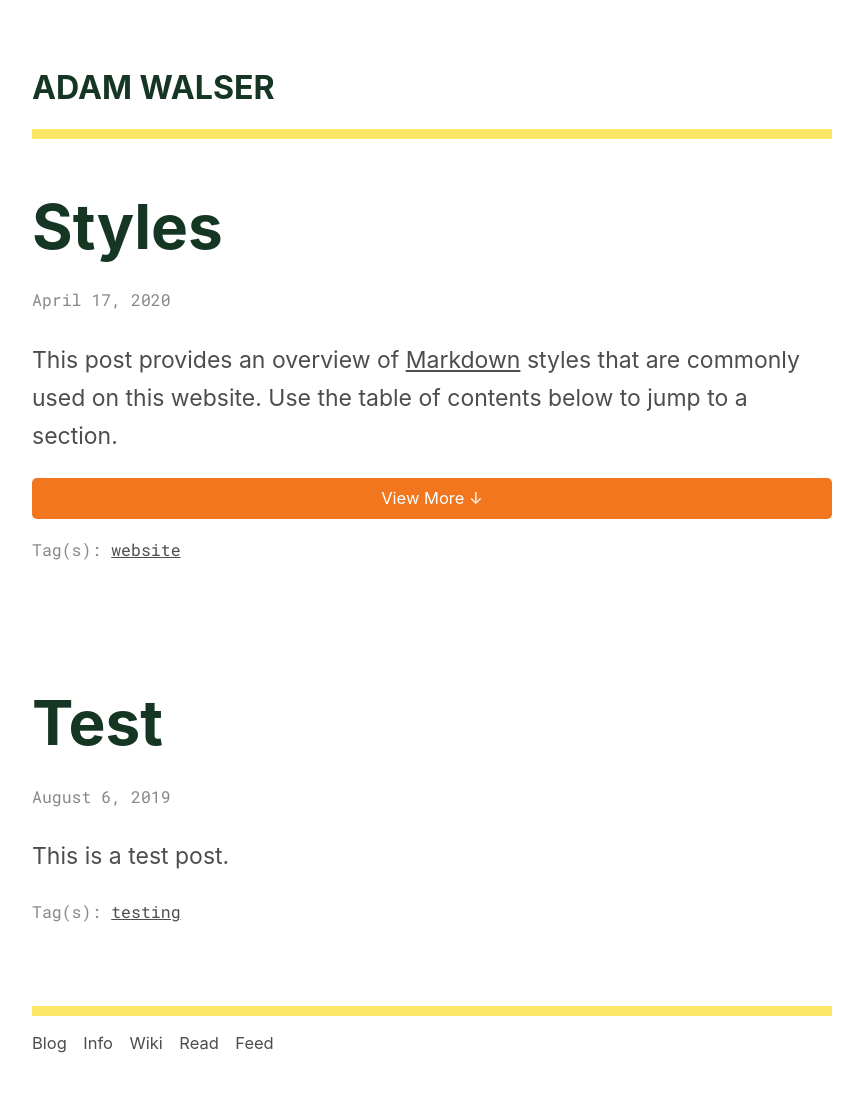
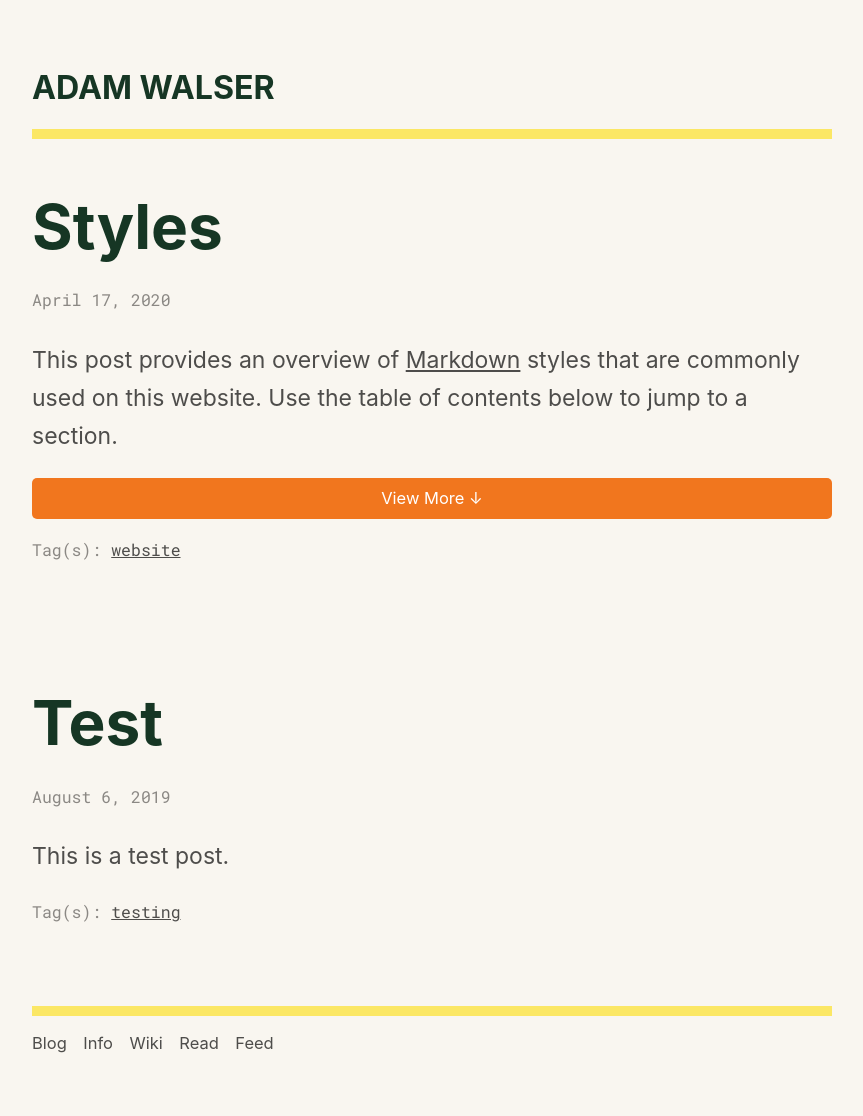
Before and after one commit to ajpwalser/ajpwalser.github.io, a Jekyll site: the page built from index.html, in a window 1280 px wide. Shown: the whole page, without its empty margins (208-1071 px from the left). Built offline with Jekyll 4.4.1, drawn with Linux system fonts in a browser that asks for light colours; some web fonts are replaced; the list of posts is cut into pages by our own code.

Commit message:
Update style.css

```diff
--- a/css/style.css
+++ b/css/style.css
@@ -7,7 +7,7 @@ html { font-family: 'Inter', sans-serif; }
 /* Body ⌁ */
 
 body {
-	background: rgb(255, 255, 255);
+	background: rgb(249, 246, 240);
 	margin: 1em auto;
 	max-width: 800px;
 	line-height: 1.66;
```
